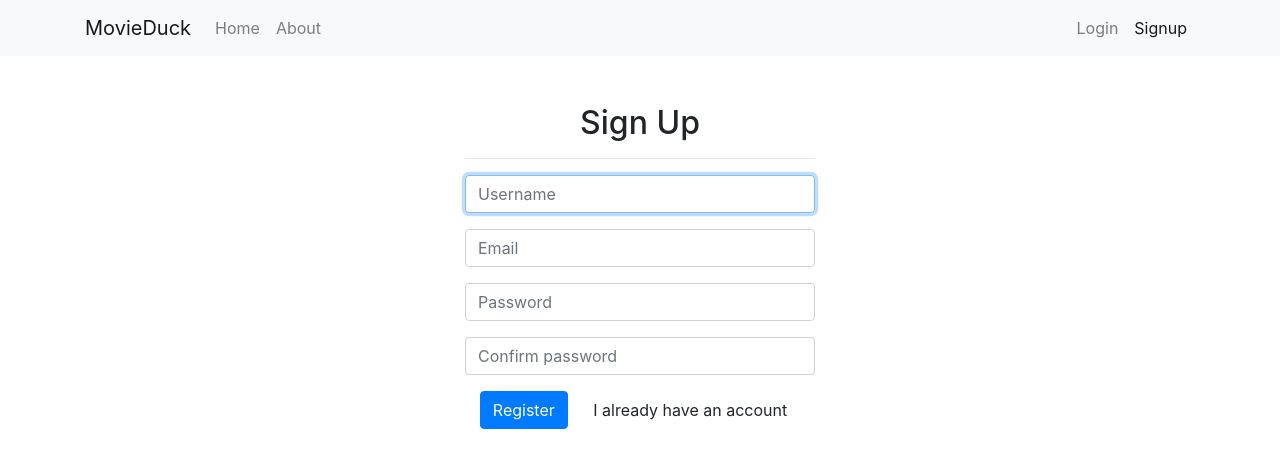
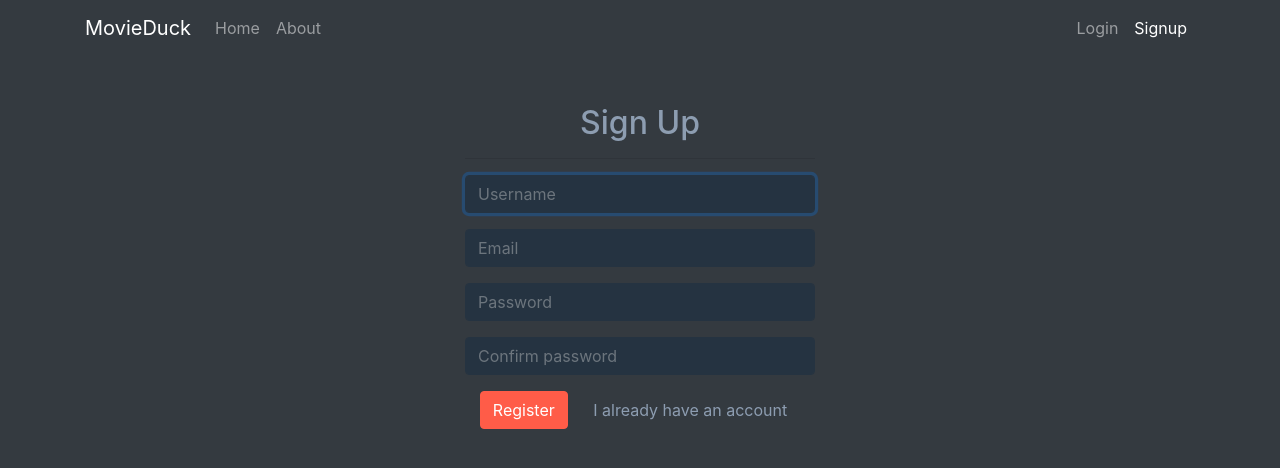
Before and after one commit to LuisManuelGlz/MovieDuck, a Django app: page /accounts/signup/ in a window 1280 px wide. Shown: the top 468 px of the page. Run offline with Django 3.2, Linux system fonts and the light colour scheme; some libraries are stand-ins or nearby versions.

Commit message:
Se cambió el color

```diff
--- /dev/null
+++ b/moviesduck_project/static/styles/custom.css
@@ -0,0 +1,33 @@
+.bg-dark {
+  background-color: #081c36;
+}
+
+.navbar-dark {
+  color: #ffffff;
+}
+
+.text-secondary {
+  color: #8d9db1 !important;
+}
+
+.btn-primary {
+  background-color: #ff5c48;
+  border-color: #ff5c48;
+}
+
+.btn-primary:hover {
+  background: #FF7662;
+  border-color: #FF7662;
+}
+
+.form-control {
+  background-color: #253341;
+  border-color: #253341;
+  color: #8d9db1;
+}
+
+.form-control:focus {
+  background-color: #253341;
+  border-color: #253341;
+  color: #8d9db1;
+}
--- a/moviesduck_project/templates/base.html
+++ b/moviesduck_project/templates/base.html
@@ -6,10 +6,11 @@
     <meta name="viewport" content="width=device-width, initial-scale=1.0" />
     <title>{% block title %}{% endblock %} | MoviesDuck</title>
     <link rel="stylesheet" href="{% static 'bootstrap/css/bootstrap.min.css' %}">
+    <link rel="stylesheet" href="{% static 'styles/custom.css' %}">
   </head>
-  <body>
+  <body class="bg-dark">
     <!-- navbar -->
-    <nav class="navbar navbar-expand-lg navbar-light bg-light">
+    <nav class="navbar navbar-expand-lg navbar-dark bg-dark">
       <div class="container">
         <a class="navbar-brand" href="{% url 'home:home' %}"">MovieDuck</a>
         <button class="navbar-toggler" type="button" data-toggle="collapse" data-target="#navbarNav" aria-controls="navbarNav" aria-expanded="false" aria-label="Toggle navigation">
--- a/moviesduck_project/templates/registration/email_form.html
+++ b/moviesduck_project/templates/registration/email_form.html
@@ -5,7 +5,7 @@
 {% block content %}
   <div class="row">
     <div class="col-4">
-      <h2>Email change</h2>
+      <h2 class="text-secondary">Email change</h2>
       <hr />
 
       <form method="post">
@@ -15,7 +15,7 @@
 
         <div class="form-group">
           <button class="btn btn-primary mr-2" type="submit">Change my email</button>
-          <a href="{% url 'registration:profile' %}">Go to my profile</a>
+          <a class="btn text-secondary" href="{% url 'registration:profile' %}">Go to my profile</a>
         </div>
       </form>
     </div>
--- a/moviesduck_project/templates/registration/login.html
+++ b/moviesduck_project/templates/registration/login.html
@@ -16,8 +16,8 @@
   {% endif %}
 
   <div class="row justify-content-center">
-    <div class="col-4">
-      <h2 class="text-center">Log In</h2>
+    <div class="col-sm-8 col-md-6 col-lg-4">
+      <h2 class="text-center text-secondary">Log In</h2>
       <hr />
 
       <form method="post">
@@ -34,7 +34,7 @@
 
         <div class="form-group text-center">
           <button class="btn btn-primary mr-2" type="submit">Log In</button>
-          <a class="btn" href="{% url 'registration:signup' %}">I need an account</a>
+          <a class="btn text-secondary" href="{% url 'registration:signup' %}">I need an account</a>
         </div>
       </form>
     </div>
--- a/moviesduck_project/templates/registration/password_change_form.html
+++ b/moviesduck_project/templates/registration/password_change_form.html
@@ -19,7 +19,7 @@
 
   <div class="row">
     <div class="col-4">
-      <h2>Password change</h2>
+      <h2 class="text-secondary">Password change</h2>
       <hr />
 
       <form method="post">
@@ -39,7 +39,7 @@
 
         <div class="form-group">
           <button class="btn btn-primary mr-2" type="submit">Change my password</button>
-          <a href="{% url 'registration:profile' %}">Go to my profile</a>
+          <a class="btn text-secondary" href="{% url 'registration:profile' %}">Go to my profile</a>
         </div>
       </form>
     </div>
--- a/moviesduck_project/templates/registration/signup.html
+++ b/moviesduck_project/templates/registration/signup.html
@@ -5,8 +5,8 @@
 
 {% block content %}
   <div class="row justify-content-center">
-    <div class="col-4">
-      <h2 class="text-center">Sign Up</h2>
+    <div class="col-sm-8 col-md-6 col-lg-4">
+      <h2 class="text-center text-secondary">Sign Up</h2>
       <hr />
 
       <form method="post">
@@ -62,7 +62,7 @@
 
         <div class="form-group text-center">
           <button class="btn btn-primary mr-2" type="submit">Register</button>
-          <a class="btn" href="{% url 'login' %}">I already have an account</a>
+          <a class="btn text-secondary" href="{% url 'login' %}">I already have an account</a>
         </div>
       </form>
     </div>
```
Also changed, not shown: moviesduck_project/templates/registration/profile_form.html (+7 -3 lines).
